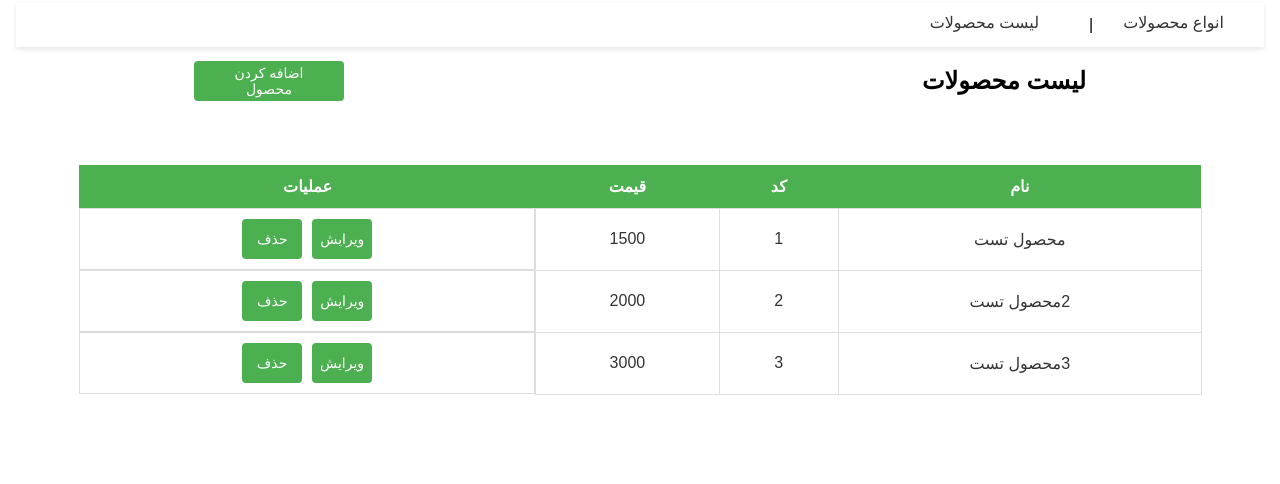
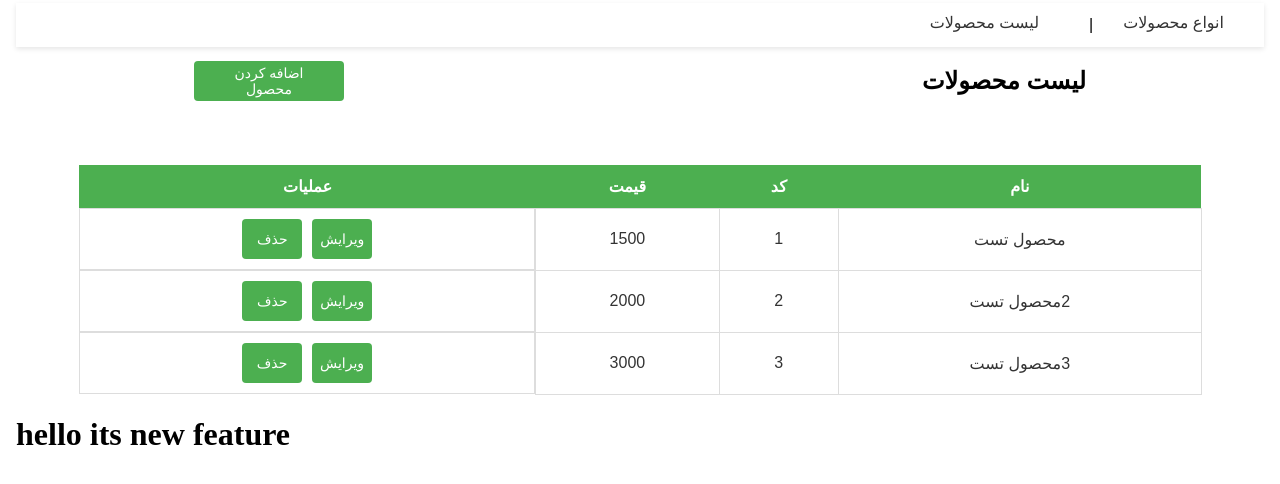
Before and after one commit to sara-azizi/ang-product-management, an Angular app: page /products in a window 1280 px wide. Shown: the top 484 px of the page. Built offline with nearby package versions, Linux system fonts and the light colour scheme.

Commit message:
first feature

```diff
--- a/src/app/app.component.html
+++ b/src/app/app.component.html
@@ -8,5 +8,6 @@
 <body>
     <app-header></app-header>
     <router-outlet></router-outlet>
+    <h1>hello its new feature</h1>
 </body>
 </html>
```
